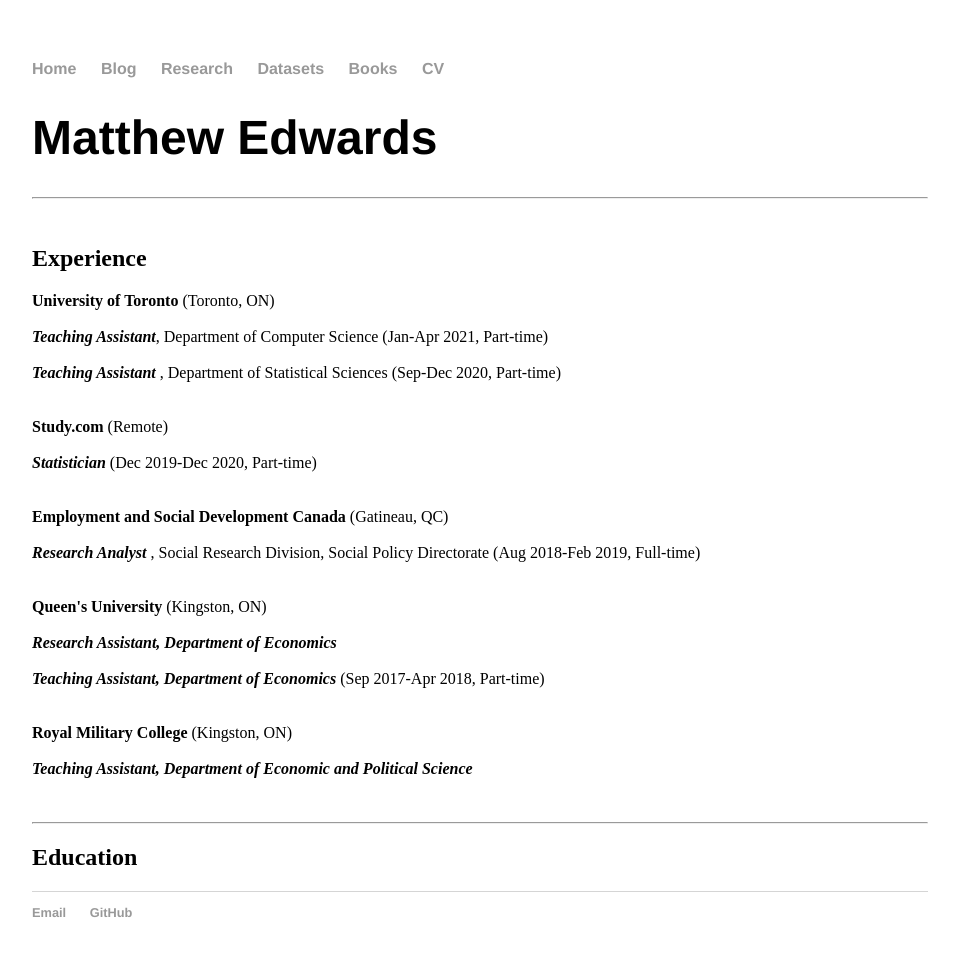
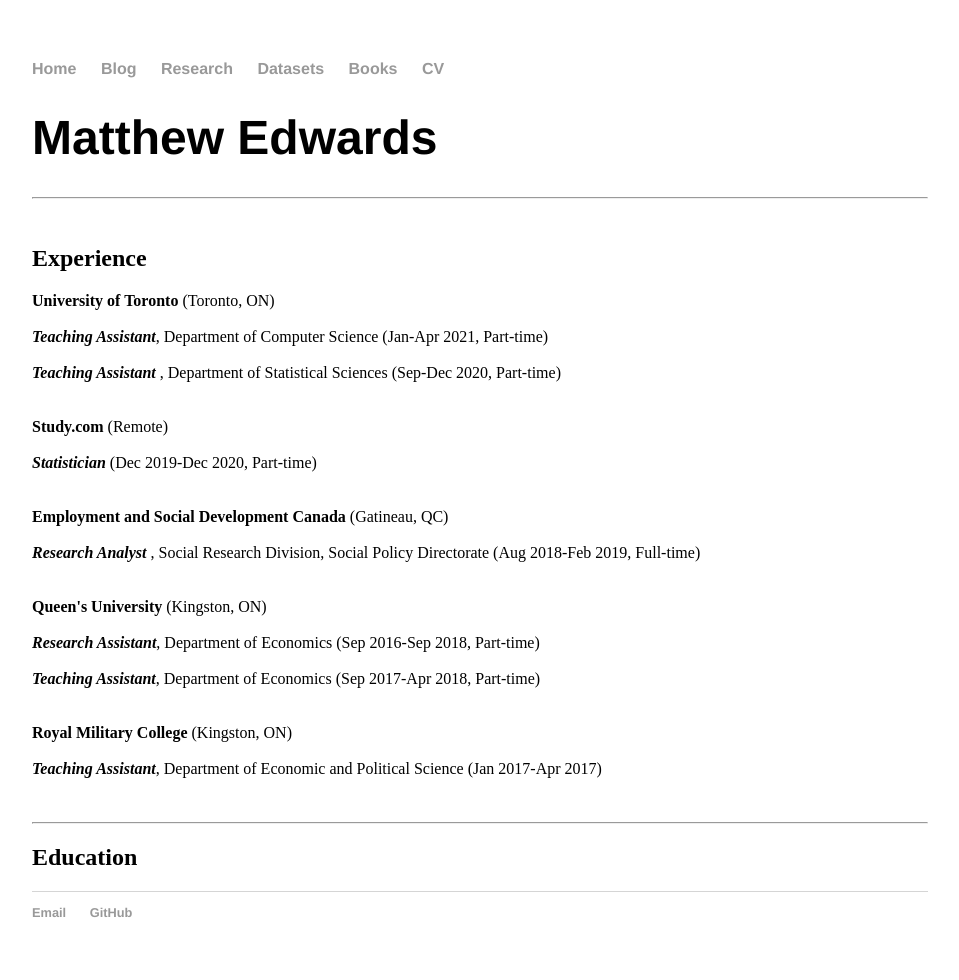
Before and after one commit to 12mre1/12mre1.github.io, a Jekyll site: the page built from cv/index.html, in a window 1280 px wide. Shown: the whole page, without its empty margins (160-1119 px from the left). Built offline with Jekyll 4.4.1, drawn with Linux system fonts in a browser that asks for light colours.

Commit message:
Update index.html

```diff
--- a/cv/index.html
+++ b/cv/index.html
@@ -29,15 +29,15 @@ title: cv
 
 <b>Queen's University</b> (Kingston, ON)</br> </br>
 
-<b><i>Research Assistant, Department of Economics</i></b> </br> </br>
+<b><i>Research Assistant</i></b>, Department of Economics (Sep 2016-Sep 2018, Part-time) </br> </br>
 
-<b><i>Teaching Assistant, Department of Economics</i></b> (Sep 2017-Apr 2018, Part-time)</br> </br>
+<b><i>Teaching Assistant</i></b>, Department of Economics (Sep 2017-Apr 2018, Part-time)</br> </br>
 
 </br>
 
 <b>Royal Military College</b> (Kingston, ON)</br> </br>
 
-<b><i>Teaching Assistant, Department of Economic and Political Science</i></b> </br> </br>
+<b><i>Teaching Assistant</i></b>, Department of Economic and Political Science (Jan 2017-Apr 2017) </br> </br>
 
 </br>
 
```
